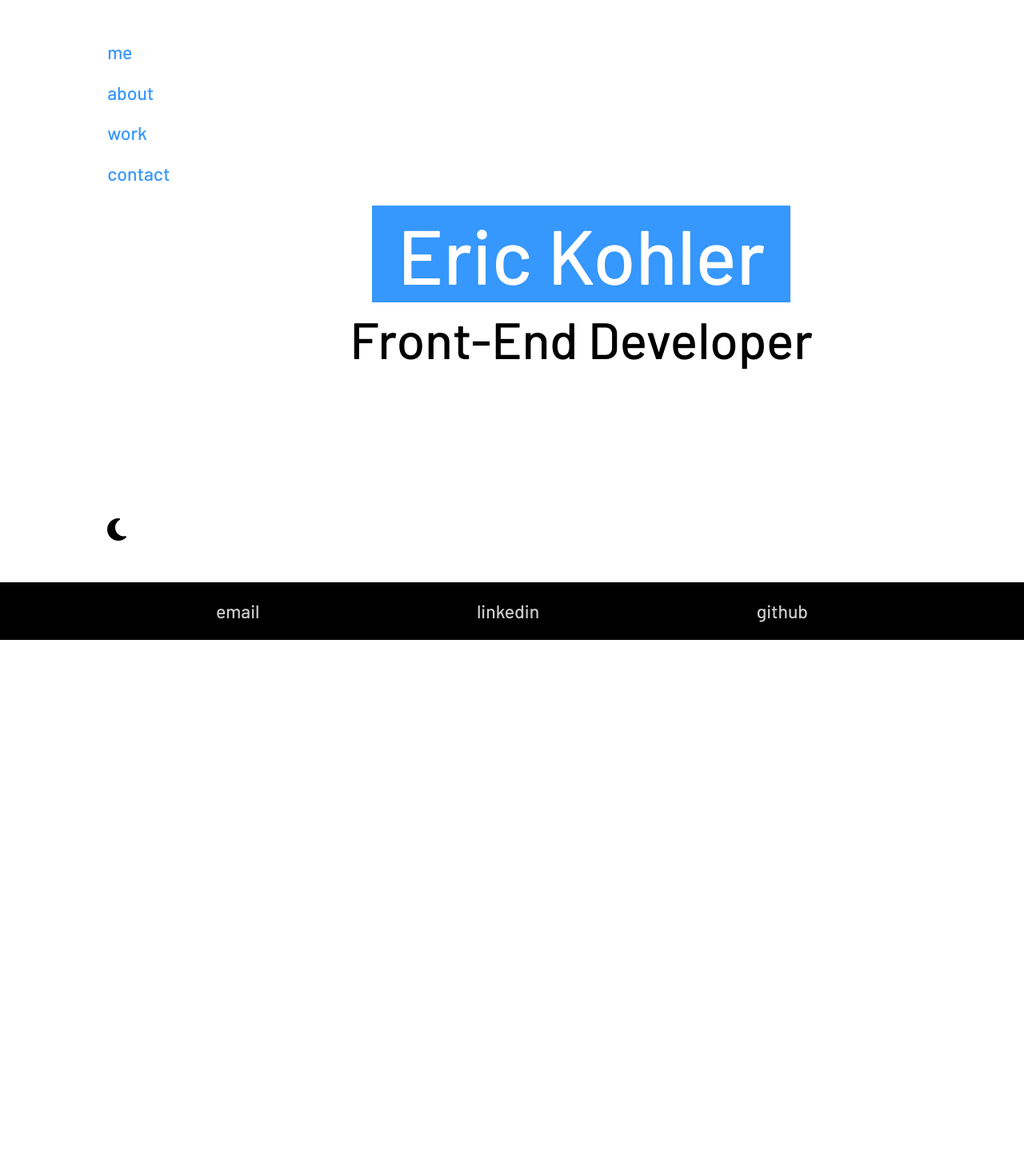
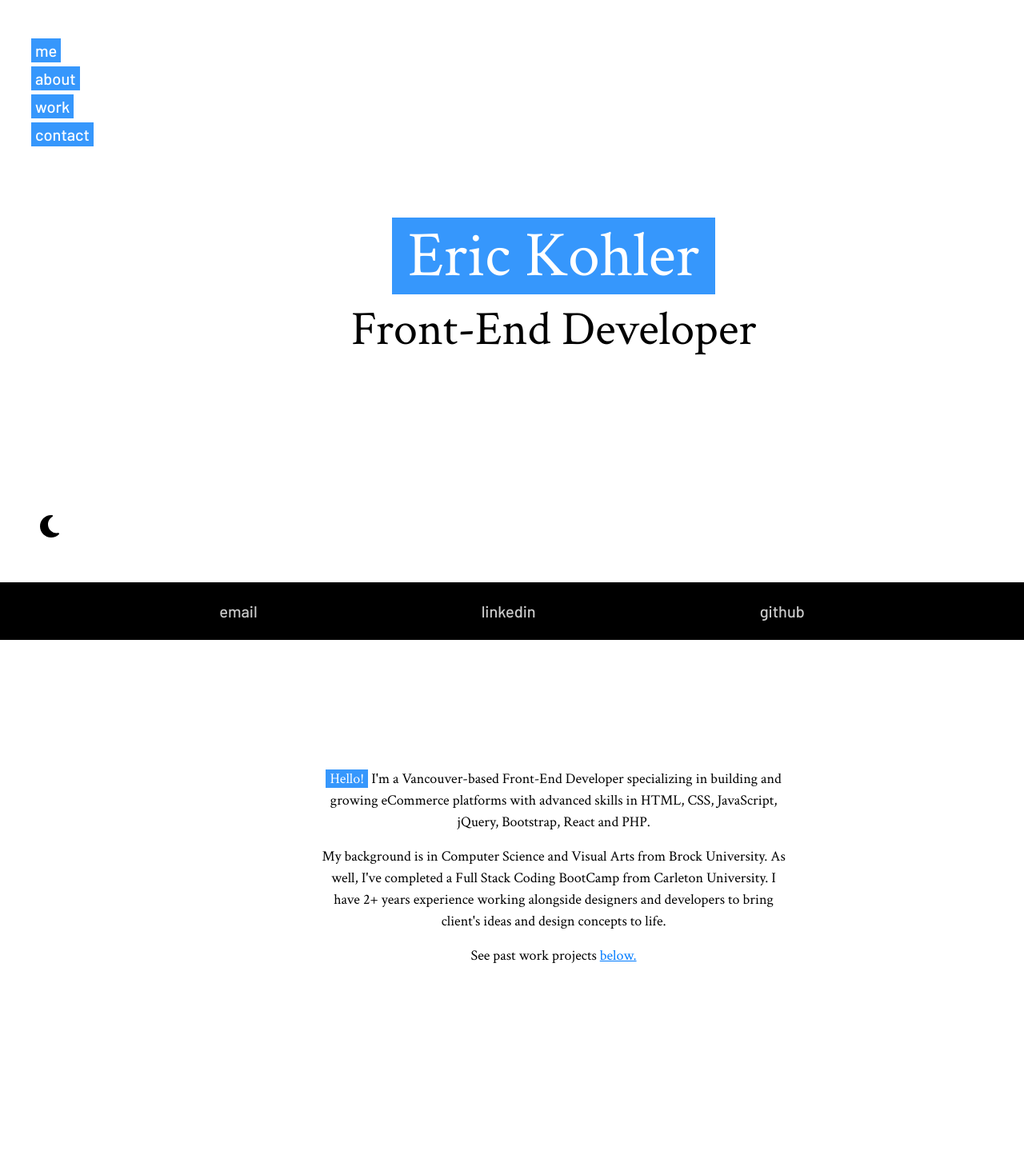
Before and after one commit to eikohler/Full-Stack-Portfolio, a React (Create React App) app: page / in a window 1280 px wide. Shown: the top 1454 px of the page at 80% size. Before the commit the page ends 800 px from the top, so only its background shows below. Built offline with nearby package versions, Linux system fonts and the light colour scheme.

Commit message:
updated styling for buttons and new layout

```diff
--- a/public/index.html
+++ b/public/index.html
@@ -31,7 +31,7 @@
 
     <link rel="preconnect" href="https://fonts.googleapis.com">
     <link rel="preconnect" href="https://fonts.gstatic.com" crossorigin>
-    <link href="https://fonts.googleapis.com/css2?family=Barlow:ital,wght@0,100;0,200;0,300;0,400;0,500;0,600;0,700;0,800;0,900;1,100;1,200;1,300;1,400;1,500;1,600;1,700;1,800;1,900&display=swap" rel="preload stylesheet">
+    <link href="https://fonts.googleapis.com/css2?family=Barlow:ital,wght@0,100;0,200;0,300;0,400;0,500;0,600;0,700;0,800;0,900;1,100;1,200;1,300;1,400;1,500;1,600;1,700;1,800;1,900&family=Crimson+Text:ital,wght@0,400;0,600;0,700;1,400;1,600;1,700&display=swap" rel="stylesheet">
 
     <title>Eric Kohler</title>
   </head>
--- a/src/App.js
+++ b/src/App.js
@@ -22,11 +22,9 @@ function App() {
 
   return (
     <>
-      <div className='container-fluid main-content'>
-        <section className='row mx-0 justify-content-center h-100'>
-          <div className='col-xl-10 col-lg-11 px-0 h-100'>
+      <header className='container-fluid'>
         <section className='row mx-0 h-100'>
-              <div className='col-2 h-100'>
+          <div className='col-2 pl-4 pr-0 py-5 h-100 d-flex flex-column justify-content-between align-items-start'>
             <Navbar
             me={me}
             about={about}
@@ -34,8 +32,11 @@ function App() {
             contact={contact}
             />
           </div>
-              <div className='col-10 h-100'>
-                <main class="h-100">
+        </section>
+      </header>
+      <main className='container-fluid'>
+        <section className='row mx-0 justify-content-end'>
+          <div className='col-11 px-5'>
             <section id="home" className="section-container" ref={ref1}>
               <Home />
             </section>
@@ -48,12 +49,9 @@ function App() {
             <section id="contact" className="section-container" ref={ref4}>
               <Contact />
             </section>
-                </main>
           </div>
         </section>
-          </div>
-        </section>
-      </div>
+      </main>
       <Footer />
     </>
   );
--- a/src/components/About/index.js
+++ b/src/components/About/index.js
@@ -2,12 +2,17 @@ import React from 'react';
 
 function About() {
   return (
-    <div>
-        <p>Front-End Developer specializing in building and growing eCommerce platforms with advanced skills in HTML, CSS, JavaScript, jQuery, Bootstrap, React and PHP.</p>
-        <p>Background in Computer Science and Visual Arts from Brock University.</p>
-        <p>Completed a Full Stack Coding BootCamp from Carleton University.</p>
-        <p>Experience working alongside designers and developers to bring ideas and design concepts to life.</p>
-        <p>See past work projects below <a href="#work" class="ml-1"><i class="fa-solid fa-down-long"></i></a></p>
+    <div className="row mx-0 justify-content-center">
+      <div className="col-7 text-center">
+        <p><span>Hello!</span> I'm a Vancouver-based Front-End Developer specializing in
+        building and growing eCommerce platforms with advanced skills in HTML, CSS, JavaScript,
+        jQuery, Bootstrap, React and PHP.</p>
+        <p>My background is in Computer Science and Visual Arts from Brock University.
+          As well, I've completed a Full Stack Coding BootCamp from Carleton University.
+          I have 2+ years experience working alongside designers
+          and developers to bring client's ideas and design concepts to life.</p>
+        <p>See past work projects <a href="#work">below.</a></p>
+      </div>
     </div>
   );
 }
--- a/src/components/Contact/index.js
+++ b/src/components/Contact/index.js
@@ -2,9 +2,9 @@ import React from 'react';
 
 function Contact() {
   return (
-    <div className='text-center py-3 px-5'>
-        <p><a href="mailto:erickohler1600@gmail.com" target="_blank">erickohler1600@gmail.com</a></p>
-        <p><a href="tel:905.964.2757">905.964.2757</a></p>
+    <div className='text-center d-flex align-items-center flex-column'>
+        <a href="mailto:erickohler1600@gmail.com" target="_blank">erickohler1600@gmail.com</a>
+        <a href="tel:905.964.2757">905.964.2757</a>
     </div>
   );
 }
--- a/src/components/NavBar/index.js
+++ b/src/components/NavBar/index.js
@@ -5,15 +5,15 @@ function NavBar(props) {
   const {me, about, work, contact} = props;
 
   return (
-    <header className='d-flex flex-column justify-content-between h-100 py-5'>
-        <nav>
-            <a href="#home"><span className={`${me && 'active'}`}>me</span></a>
-            <a href="#about"><span className={`${about && 'active'}`}>about</span></a>
-            <a href="#work"><span className={`${work && 'active'}`}>work</span></a>
-            <a href="#contact"><span className={`${contact && 'active'}`}>contact</span></a>
-        </nav>
-        <DarkModeSwitch />
-    </header>
+    <>
+      <nav className="d-flex flex-column align-items-start">
+          <a href="#home" className={`${me && 'active'}`}>me</a>
+          <a href="#about" className={`${about && 'active'}`}>about</a>
+          <a href="#work" className={`${work && 'active'}`}>work</a>
+          <a href="#contact" className={`${contact && 'active'}`}>contact</a>
+      </nav>
+      <DarkModeSwitch />
+    </>
   );
 }
 
--- a/src/index.css
+++ b/src/index.css
@@ -6,14 +6,12 @@
   --secondary-text-color: #ccc;
   --footer-secondary-text-color: #ccc;
   --highlight-text-color: #3697fc;
+
   --main-font: 'Barlow', sans-serif;
+  --title-font: 'Crimson Text', serif;
 
-  --normal-font-size: 23px;
+  --normal-font-size: 20px;
   --normal-font-weight: 500;
-
-  --smaller-font-size: 20px;
-
-  --border-color: #707070;
 }
 
 [data-theme="dark"] {
@@ -21,29 +19,40 @@
   --highlight-bg-color: #3697fc;
   --dark-bg-color: #fff;
   --main-text-color: #fff;
-  --secondary-text-color: #ccc;
   --footer-secondary-text-color: #333;
-  --highlight-text-color: #3697fc;
-  --main-font: 'Barlow', sans-serif;
-
-  --normal-font-size: 23px;
-  --normal-font-weight: 500;
-
-  --smaller-font-size: 20px;
-
-  --border-color: #bdbdbd;
 }
 
-html, main{
+html{
   scroll-behavior: smooth;
 }
 
 a{
-  color: var(--highlight-text-color);
+  transition: 0.2s all;
 }
 
 a:hover{
-  color: var(--highlight-text-color);
+  color: #fff;
+  background-color: var(--highlight-bg-color);
+  padding: 0px 5px;
+  text-decoration: none;
+}
+
+.bounce {
+  -moz-animation: bounce 2s infinite;
+  -webkit-animation: bounce 2s infinite;
+  animation: bounce 2s infinite;
+}
+
+@keyframes bounce {
+  0%, 20%, 50%, 80%, 100% {
+    transform: translateY(0);
+  }
+  40% {
+    transform: translateY(-14px);
+  }
+  60% {
+    transform: translateY(-7px);
+  }
 }
 
 
@@ -56,37 +65,48 @@ body {
 }
 
 main{
-  overflow-y: auto;
+  padding-bottom: 9vh;
 }
 
-.main-content{
+/* Nav */
+header{
+  position: fixed;
+  top: 0px;
+  left: 0px;
   height: 91vh;
 }
 
-/* Nav */
 .mode-switch{
   color: var(--main-text-color);
   cursor: pointer;
+  transition: background-color 0.2s, transform 0.2s;
+  border-radius: 100%;
+  display: flex;
+  align-items: center;
+  justify-content: center;
+  width: 45px;
+  height: 45px;
 }
 
-nav a:hover{
-  text-decoration: none;
+.mode-switch:hover{
+  background-color: var(--highlight-bg-color);
+  color: #fff;
+  transform: scale(1.1);
 }
 
-nav span{
-  margin: 0rem 0px 1rem;
-  display: block;
+
+
+nav a{
+  margin-bottom: 5px;
   color: var(--secondary-text-color);
   font-size: var(--normal-font-size);
   font-weight: var(--normal-font-weight);
-  cursor: pointer;
-  user-select: none;
-  transition: 0.2s all;
-
 }
 
-nav span:hover, nav span.active{
-  color: var(--highlight-text-color);
+nav a.active{
+  background-color: var(--highlight-text-color);
+  color: #fff;
+  padding: 0px 5px;
 }
 /* Nav */
 
@@ -96,60 +116,66 @@ footer{
   height: 9vh;
   display: flex;
   align-items: center;
+  position: fixed;
+  bottom: 0px;
+  left: 0px;
+  width: 100%;
 }
 
-footer a, footer a:hover{
+footer a{
   color: var(--footer-secondary-text-color);
   font-size: var(--normal-font-size);
   font-weight: var(--normal-font-weight);
-  user-select: none;
+  padding: 0px 5px;
+}
+
+footer a:hover{
+  transform: scale(1.1);
 }
 /* Footer */
 
 .section-container{
-  min-height: 100%;
+  min-height: 91vh;
   display: flex;
   justify-content: center;
   align-items: center;
 }
 
 /* Home */
+#home h1, #home h2{
+  font-family: var(--title-font);
+}
 #home h1{
   background-color: var(--highlight-bg-color);
   color: #fff;
   display: inline-block;
-  padding: 3px 2rem;
-  font-size: 6rem;
+  padding: 0px 20px;
+  font-size: 80px;
 }
 
 #home h2{
   color: var(--main-text-color);
-  font-size: 4rem;
+  font-size: 60px;
 }
 /* Home */
 
-.bottom-spacer{
-  height: 9vh;
+/* About */
+#about p{
+  font-size: 18px;
+  color: var(--main-text-color);
+  font-family: var(--title-font);
 }
 
-/* About */
-#about p{
-  font-size: 24px;
-  font-weight: 400;
-  color: var(--main-text-color);
+#about span{
+  background-color: var(--highlight-bg-color);
+  color: #fff;
+  padding: 0px 5px;
 }
-
 #about a{
-  background-color: var(--dark-bg-color);
-  color: var(--main-bg-color);
-  padding: 3px 7px 6px;
-  border: 2px solid var(--dark-bg-color);
-  transition: 0.2s all;
+  text-decoration: underline;
+  transition: 0.2s background-color, 0.2s color, 0.2s padding;
 }
-
 #about a:hover{
-  background-color: transparent;
-  color: var(--dark-bg-color);
   text-decoration: none;
 }
 /* About */
@@ -294,13 +320,17 @@ footer a, footer a:hover{
 /* Arrow Animation */
 
 /* Contact form */
-#contact p{
-  margin: 20px 0px;
-  font-size: 26px;
+#contact a{
+  margin-bottom: 5px;
+  font-size: var(--normal-font-size);
+  color: var(--main-text-color);
+  padding: 0px 5px;
+  transition: 0.2s all;
+  font-family: var(--title-font);
 }
-#contact a{
-  font-weight: 400;
-  color: var(--main-text-color);
+#contact a:hover{
+  transform: scale(1.1);
+  color: #fff;
 }
 /* Contact form */
 
```
Lines whose indentation alone changed are shown as unchanged.
